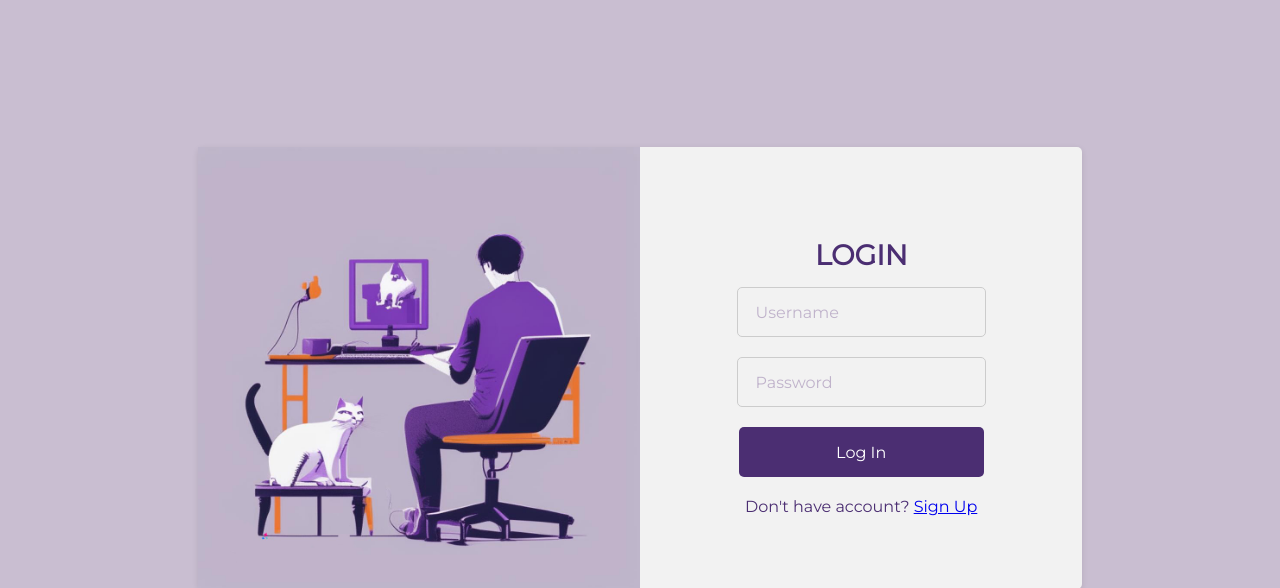
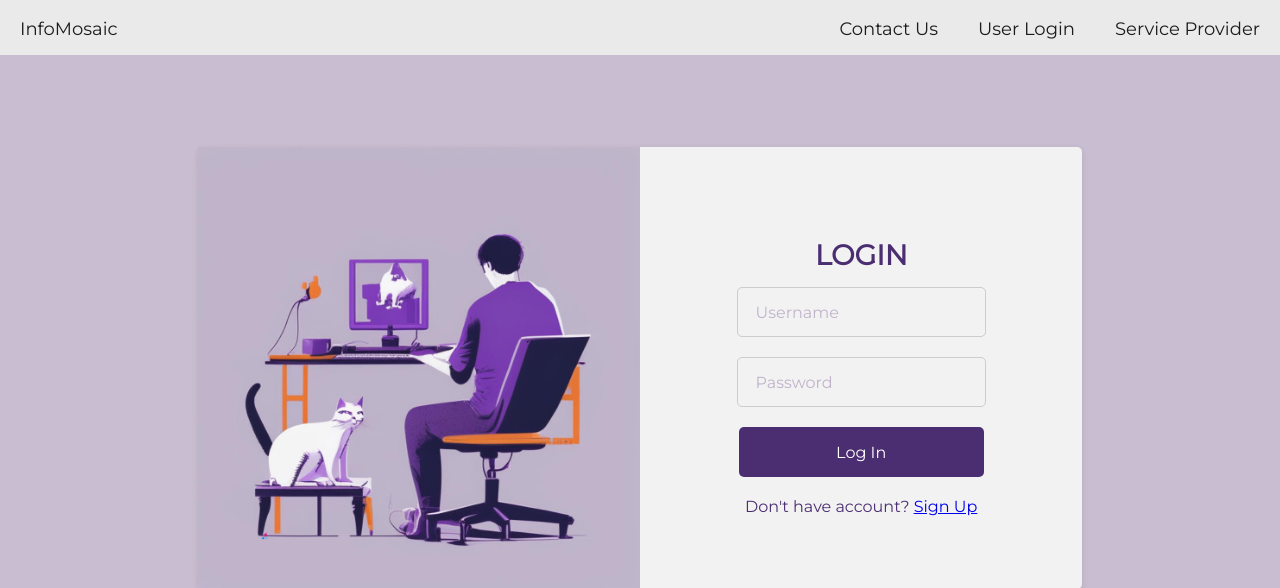
Before and after one commit to amanistrying/InfoMosaic, a Django app: page /serviceProvide/login in a window 1280 px wide. Shown: the top 588 px of the page. Run offline with Django 4.2, Linux system fonts and the light colour scheme; some libraries are stand-ins or nearby versions.

Commit message:
nav bar updated

```diff
--- a/static/first_mnav.css
+++ b/static/first_mnav.css
@@ -1,3 +1,55 @@
+.navbar {
+  opacity: 0; /* Initially hidden */
+  position: fixed;
+  top: 0;
+  left: 0;
+  width: 100%;
+  font-family: 'Montserrat';
+  background-color: rgba(0, 0, 0, 0); /* Initially transparent */
+  z-index: 1000;
+  transition: background-color 0.5s linear, opacity 0.5s linear; /* Linear transitions for background color and opacity */
+  overflow: hidden;
+}
+
+.navbar.show {
+  opacity: 1; /* Set opacity to 1 when the class 'show' is applied */
+  background-color: rgba(237, 237, 237, 0.949); /* Set the background color when the class 'show' is applied */
+}
+
+.navbar ul {
+  list-style: none;
+  padding: 0;
+  margin: 0;
+  display: flex;
+  align-items: center;
+  height: 55px;
+}
+
+.navbar ul.right-nav {
+  float: right; /* Float the rest of the links to the right */
+}
+
+.navbar li {
+  display: inline;
+  margin: 0 20px;
+}
+
+.navbar a {
+  text-decoration: none;
+  color: #1b1c1d;
+  font-size: 18px;
+  font-family: 'Montserrat', sans-serif;
+  transition: color 0.5s ease;
+}
+
+.navbar a:hover {
+  color: #555;
+}
+
+.navbar li.home {
+  margin-right: auto; /* Push "Home" to the left */
+}
+
 .navbar1 {
     display: none;
     opacity: 0; /* Initially hidden */
@@ -78,3 +130,13 @@
 .navbar1 .menu-icon:hover .fas {
   color: #555; /* Change the icon color on hover */
 }
+
+@media (max-width: 768px) {
+  .navbar{
+    display: none;
+  }
+
+  .navbar1{
+    display: block;
+  }
+}
--- /dev/null
+++ b/static/login.js
@@ -0,0 +1,23 @@
+// JavaScript to show/hide the desktop navigation bar based on scrolling
+window.addEventListener('load', function () {
+    const desktopNavbar = document.getElementById('desktop-navbar');
+    const mNavbar = document.getElementById('mobile');
+    desktopNavbar.classList.add('show');
+    mNavbar.classList.add('show'); // Add the 'show' class to display the desktop navigation bar
+  });
+
+  // Call the resize event listener on page load to handle initial display
+  window.addEventListener('DOMContentLoaded', function () {
+    window.dispatchEvent(new Event('resize'));
+  });
+
+  document.addEventListener('DOMContentLoaded', function () {
+    const menuIcon = document.querySelector('.menu-icon');
+    const hiddenMenu = document.querySelector('.hidden-menu');
+
+    menuIcon.addEventListener('click', function (e) {
+        e.preventDefault(); // Prevent the default behavior of the anchor tag
+        // Toggle the 'show' class on the hidden menu
+        hiddenMenu.classList.toggle('show');
+    });
+  });
--- a/templates/InfoMosaic.html
+++ b/templates/InfoMosaic.html
@@ -10,10 +10,41 @@
     <script src="https://kit.fontawesome.com/9659230551.js" crossorigin="anonymous"></script>
     <link href="https://fonts.googleapis.com/icon?family=Material+Icons" rel="stylesheet">
     <link href="https://fonts.googleapis.com/css2?family=Montserrat:wght@400&display=swap" rel="stylesheet">
+    <link rel="stylesheet" href="{% static 'first_mnav.css' %}">
     <link rel="stylesheet" href="{% static 'login.css' %}">
 </head>
 
 <body>
+      <!-- Navigation bar -->
+  <div class="navbar" id="desktop-navbar">
+    <ul>
+        <li class="home"><a href="{% url 'user' %}">InfoMosaic</a></li>
+        <li><a href="#" >Contact Us</a></li>
+        <li><a href="{% url 'login' %}" >User Login</a></li>
+        <li><a href="{% url 'home' %}" >Service Provider</a></li>
+    </ul>
+  </div>
+
+  <div class="navbar1" id="mobile">
+    <ul>
+        <li class="home"><a href="{% url 'user' %}">InfoMosaic</a></li>
+        <li class="menu-icon"><a href="#"><i class="fas fa-bars"></i></a></li>
+    </ul>
+    <!-- Add a hidden menu here -->
+    <div class="hidden-menu">
+      <ul>
+        <li><a href="#" >Contact Us</a></li>
+      </ul>
+      <ul>
+        <li><a href="{% url 'login' %}" >User Login</a></li>
+      </ul>
+      <ul><li><a href="{% url 'home' %}" >Service Provider</a></li></ul>
+    </div>
+    </ul>
+  </div>
+    <script src="{% static 'login.js' %}"></script>
+
+
     <div class="login-container">
         <div class="left-section">
             {% load static %}
```
Also changed, not shown: static/first.css (+0 -50 lines).
